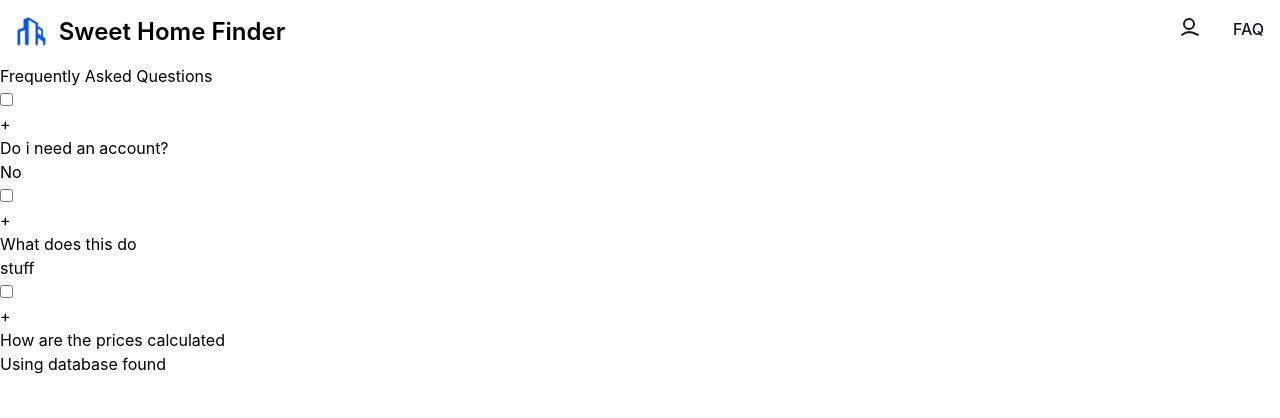
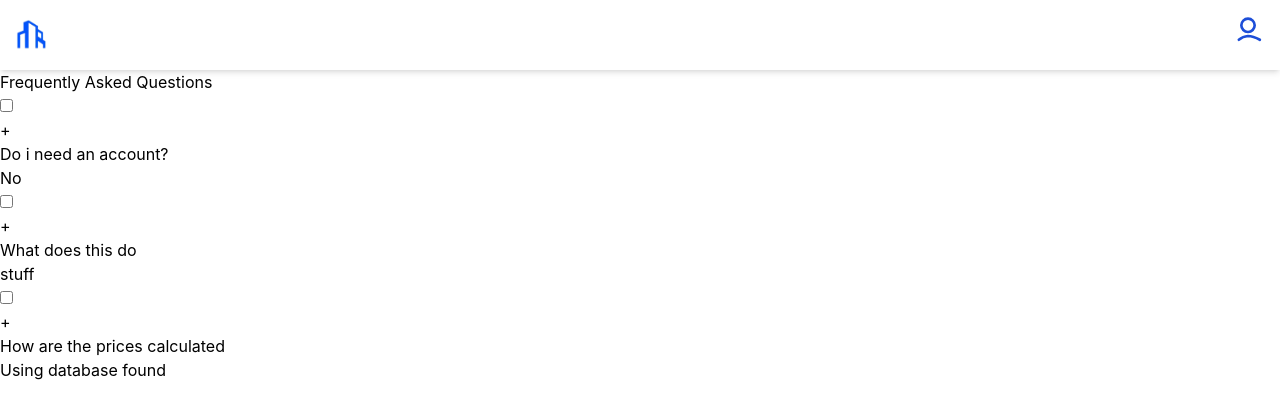
Before and after one commit to JeremyCEY/SC2006, a React (Create React App) app in the folder frontend/client/: page /FAQ in a window 1280 px wide. Shown: the top 418 px of the page. Built offline with nearby package versions, Linux system fonts and the light colour scheme.

Commit message:
changing navbar

```diff
--- a/frontend/client/src/components/LoggedInNavbar.js
+++ b/frontend/client/src/components/LoggedInNavbar.js
@@ -4,7 +4,7 @@ import mainLogo from '../images/logo.png';
 import { Layout } from "antd";
 
 
-function LoggedOutNavbar() {
+function LoggedInNavbar() {
     const [isMenuOpen, setIsMenuOpen] = useState(false);
 
     const toggleMenu = () => {
@@ -18,7 +18,7 @@ function LoggedOutNavbar() {
     };
 
     return (
-        <nav className="bg-white border-gray-200 dark:bg-gray-900">
+        <nav className="bg-white border-gray-200 sticky shadow-md top-0 z-999990">
             <div className="max-w-screen-xl flex flex-wrap items-center justify-between mx-auto p-4">
                 <a href="/" className="flex items-center space-x-3 rtl:space-x-reverse">
                     <img src={mainLogo} className="h-8" alt="Logo" />
@@ -54,7 +54,10 @@ function LoggedOutNavbar() {
                 <div className={`w-full md:block md:w-auto ${isMenuOpen ? 'block' : 'hidden'}`} id="navbar-default">
                     <ul className="font-medium flex flex-col p-4 md:p-0 mt-4 border border-gray-100 rounded-lg bg-gray-50 md:flex-row md:space-x-8 rtl:space-x-reverse md:mt-0 md:border-0 md:bg-white dark:bg-gray-800 md:dark:bg-gray-900 dark:border-gray-700">
                         <li>
-                            <a href="#" className="block py-2 px-3 text-white bg-blue-700 rounded md:bg-transparent md:text-blue-700 md:p-0 dark:text-white md:dark:text-blue-500" aria-current="page">Dashboard</a>
+                            <a href="#" className="block py-2 px-3 text-black bg-blue-700 rounded
+                                                    md:bg-transparent md:text-black md:p-0
+                                                    md:dark:text-blue-500"
+                                        aria-current="page">Dashboard</a>
                         </li>
                         <li>
                             <a onClick={logout} className="block py-2 px-3 text-gray-900 rounded hover:bg-gray-100 md:hover:bg-transparent md:border-0 md:hover:text-blue-700 md:p-0 dark:text-white md:dark:hover:text-blue-500 dark:hover:bg-gray-700 dark:hover:text-white md:dark:hover:bg-transparent">Logout</a>
@@ -66,4 +69,4 @@ function LoggedOutNavbar() {
     );
 }
 
-export default LoggedOutNavbar;
+export default LoggedInNavbar;
--- a/frontend/client/src/components/LoggedOutNavbar.js
+++ b/frontend/client/src/components/LoggedOutNavbar.js
@@ -14,11 +14,11 @@ function LoggedOutNavbar() {
         setIsDropdownOpen(prevState => !prevState);
     }
     return (
-        <nav className="bg-white border-gray-200 dark:bg-gray-900">
+        <nav className="bg-white border-gray-200 sticky shadow-md top-0 z-999990">
             <div className="max-w-screen-xl flex flex-wrap items-center justify-between mx-auto p-4">
                 <a href="/" className="flex items-center space-x-3 rtl:space-x-reverse">
                     <img src={mainLogo} className="h-8" alt="Logo" />
-                    <span className="self-center text-2xl font-semibold whitespace-nowrap dark:text-white">Sweet Home Finder</span>
+                    {/* <span className="self-center text-2xl font-semibold whitespace-nowrap dark:text-white">Sweet Home Finder</span> */}
                 </a>
 
                 <button
@@ -48,17 +48,28 @@ function LoggedOutNavbar() {
                 </button>
 
                 <div className={`w-full md:block md:w-auto ${isMenuOpen ? 'block' : 'hidden'}`} id="navbar-default">
-                    <ul className="font-medium flex flex-col p-4 md:p-0 mt-4 border border-gray-100 rounded-lg bg-gray-50 md:flex-row md:space-x-8 rtl:space-x-reverse md:mt-0 md:border-0 md:bg-white dark:bg-gray-800 md:dark:bg-gray-900 dark:border-gray-700">
+                    <ul className="font-medium flex flex-col p-4 md:p-0 mt-4 border border-gray-100 rounded-lg bg-gray-50 md:flex-row md:space-x-8 rtl:space-x-reverse md:mt-0 md:border-0 md:bg-white
+                                    ">
 
                         <li>
 
-                        <button onClick={toggleDropdown} className="py-2 px-3 text-gray-900 rounded hover:bg-blue-100 md:hover:bg-transparent md:border-0 md:hover:text-blue-700 md:p-0 dark:text-white md:dark:hover:text-blue-500 dark:hover:bg-blue-700 dark:hover:text-white md:dark:hover:bg-transparent">
-                                <svg xmlns="http://www.w3.org/2000/svg" className="h-6 w-6" fill="none" viewBox="0 0 24 24" stroke="currentColor" strokeWidth="2">
+                            <button onClick={toggleDropdown}
+                                    className="py-4 px-6 text-blue-700 rounded
+                                            hover:bg-blue-100 md:hover:bg-transparent
+                                            md:border-0 md:hover:text-blue-700
+                                            md:p-0 text-black md:hover:text-blue-500
+                                            ">
+                                    <svg xmlns="http://www.w3.org/2000/svg" className="h-8 w-8" fill="none" viewBox="0 0 24 24" stroke="currentColor" strokeWidth="2">
                                     <path strokeLinecap="round" strokeLinejoin="round" d="M5.121 17.804A12.12 12.12 0 0112 15c3.159 0 6.12 1.284 8.879 2.804M12 12a5 5 0 100-10 5 5 0 000 10z" />
                                 </svg>
                             </button>
-                        <div id="dropdownNavbar" className={`z-10 ${isDropdownOpen ? 'block' : 'hidden'} font-normal bg-white divide-y divide-gray-100 rounded-lg shadow w-44 dark:bg-gray-700 dark:divide-gray-600`}>
-                        <ul className="py-2 text-sm text-gray-700 dark:text-gray-400" aria-labelledby="dropdownLargeButton">
+
+
+                            <div id="dropdownNavbar"
+                                className={`z-10 ${isDropdownOpen ? 'block' : 'hidden'}
+                                            font-normal bg-white divide-y divide-gray-100
+                                            rounded-lg shadow w-44`}>
+                                <ul className="fixed py-2 text-sm text-gray-700 dark:text-gray-400" aria-labelledby="dropdownLargeButton">
 
                                     <li>
                                         <a href="/login" className="block px-4 py-2 text-sm text-gray-700 hover:bg-gray-100 dark:hover:bg-gray-600 dark:text-gray-200 dark:hover:text-white">Login</a>
@@ -68,17 +79,18 @@ function LoggedOutNavbar() {
                                         <a href="/register" className="block px-4 py-2 text-sm text-gray-700 hover:bg-gray-100 dark:hover:bg-gray-600 dark:text-gray-200 dark:hover:text-white">Register</a>
                                     </li>
 
+                                    <li>
+                                        <a href="/FAQ" className="block px-4 py-2 text-sm text-gray-700 hover:bg-gray-100 dark:hover:bg-gray-600 dark:text-gray-200 dark:hover:text-white">FAQ</a>
+                                    </li>
+
                                 </ul>
+
                                 <div className="py-1">
                                     <a href="#" className="block px-4 py-2 text-sm text-gray-700 hover:bg-gray-100 dark:hover:bg-gray-600 dark:text-gray-200 dark:hover:text-white">Sign out</a>
                                 </div>
                             </div>
                         </li>
 
-                    <li>
-                            <a href="/FAQ" className="block py-2 px-3 text-gray-900 rounded hover:bg-gray-100 md:hover:bg-transparent md:border-0 md:hover:text-blue-700 md:p-0 dark:text-white md:
-                            dark:hover:text-white dark:hover:bg-blue-700 dark:hover:text-white md:dark:hover:bg-transparent">FAQ</a>
-                        </li>
                     </ul>
                 </div>
             </div>
--- a/frontend/client/src/components/Navbar/index.js
+++ b/frontend/client/src/components/Navbar/index.js
@@ -24,24 +24,30 @@ const Navbar = () => {
   // Upto here
 
   return (
-    <nav className="pb-1 sticky top-0 mb-[20px] ">
-      <Layout>
-        <Layout.Header className="bg-white pr-[4px] pl-[24px]">
-          <div className="logo">
-            <a href="/" className="flex items-center space-x-3 rtl:space-x-reverse">
-                        <img src={mainLogo} className="h-8" alt="Logo" />
-                        <span className="self-center text-2xl font-semibold whitespace-nowrap text-black">Sweet Home Finder</span>
-                    </a>
+    <nav className="h-[20vh] sticky top-0 shadow-md z-99990">
+      <Layout className="">
+        <Layout.Header className="h-30 bg-white pr-4 pl-5 flex">
+          <div className="p-5">
+            <a href="/" className="">
+              <img src={mainLogo} className="h-20" alt="Logo" />
+            </a>
             </div>
-          <div className="w-[100% - 200px]">
-            <div className="leftMenu">
-              {/* <LeftMenu mode={"horizontal"} /> */}
-            </div>
-            <Button className="menuButton" type="text" onClick={showDrawer}>
+
+          <div className="float-left w-[calc(100%-200px)] ">
+
+            {/* <div className="float-left">
+              <LeftMenu mode={"horizontal"} />
+            </div> */}
+
+
+            <Button className="float-right
+                              h-[32px] p-[6px]
+                              mt-[14px] mr-[10px]"
+                              type="text" onClick={showDrawer}>
               <MenuOutlined />
             </Button>
 
-            <div className="rightMenu">
+            <div className="float-right">
               <RightMenu mode={"horizontal"} />
             </div>
 
--- a/frontend/client/src/pages/Home.js
+++ b/frontend/client/src/pages/Home.js
@@ -34,10 +34,10 @@ function Home(){
 
     return(
         <>
-            <Test/>
-            {/* {isAuthenticated ? <LoggedInNavbar/> : <LoggedOutNavbar/>} */}
+            {/* <Test/> */}
+            {isAuthenticated ? <LoggedInNavbar/> : <LoggedOutNavbar/>}
             <div className="flex flex-col items-center">
-                <div className="relative pt-10 pb-10 ">
+                <div className="pt-10 pb-10 pl-5 pr-5">
                     <img src={homeImage} className="w-full" alt="Home"/>
 
                     <div className="absolute
```
Lines whose indentation alone changed are shown as unchanged.
